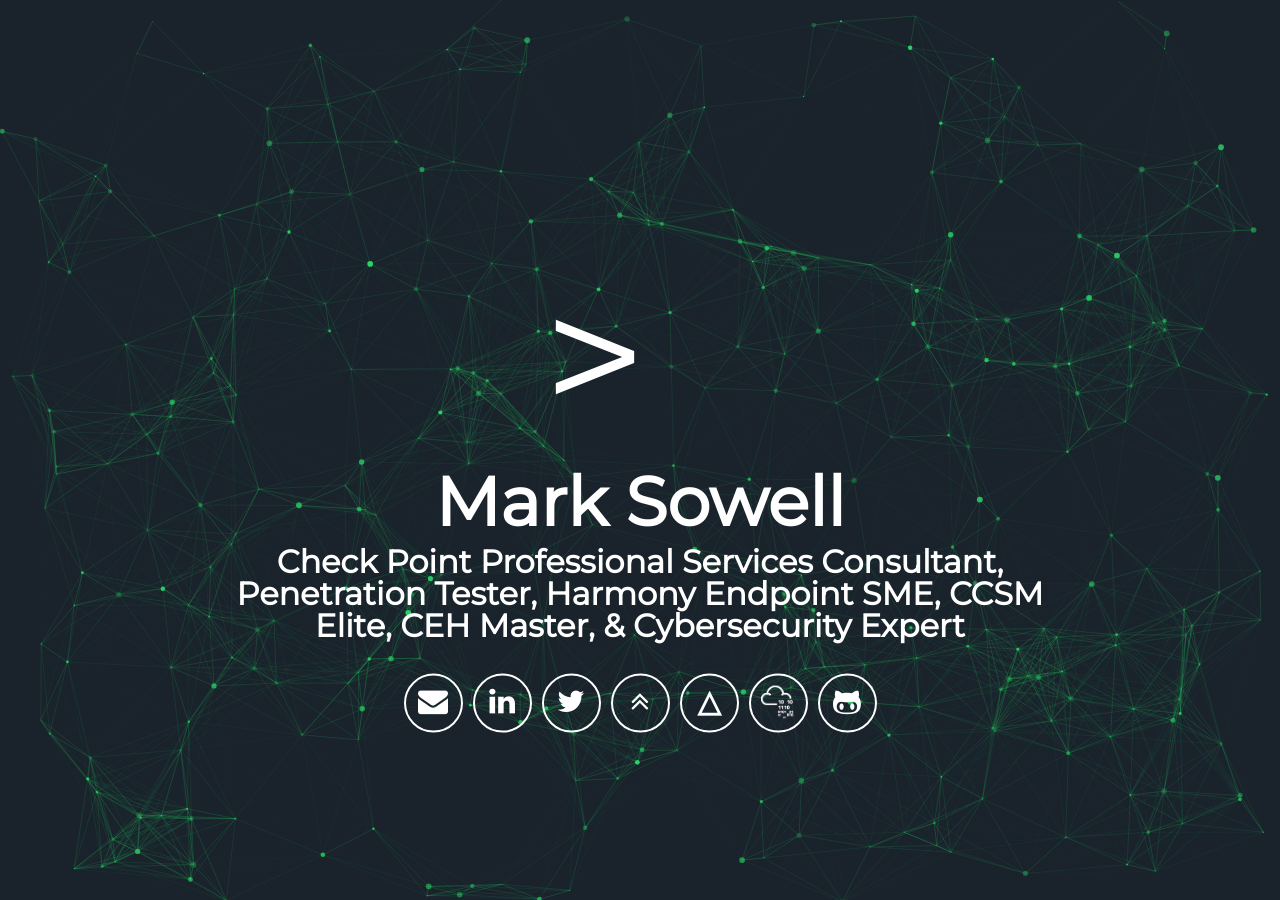
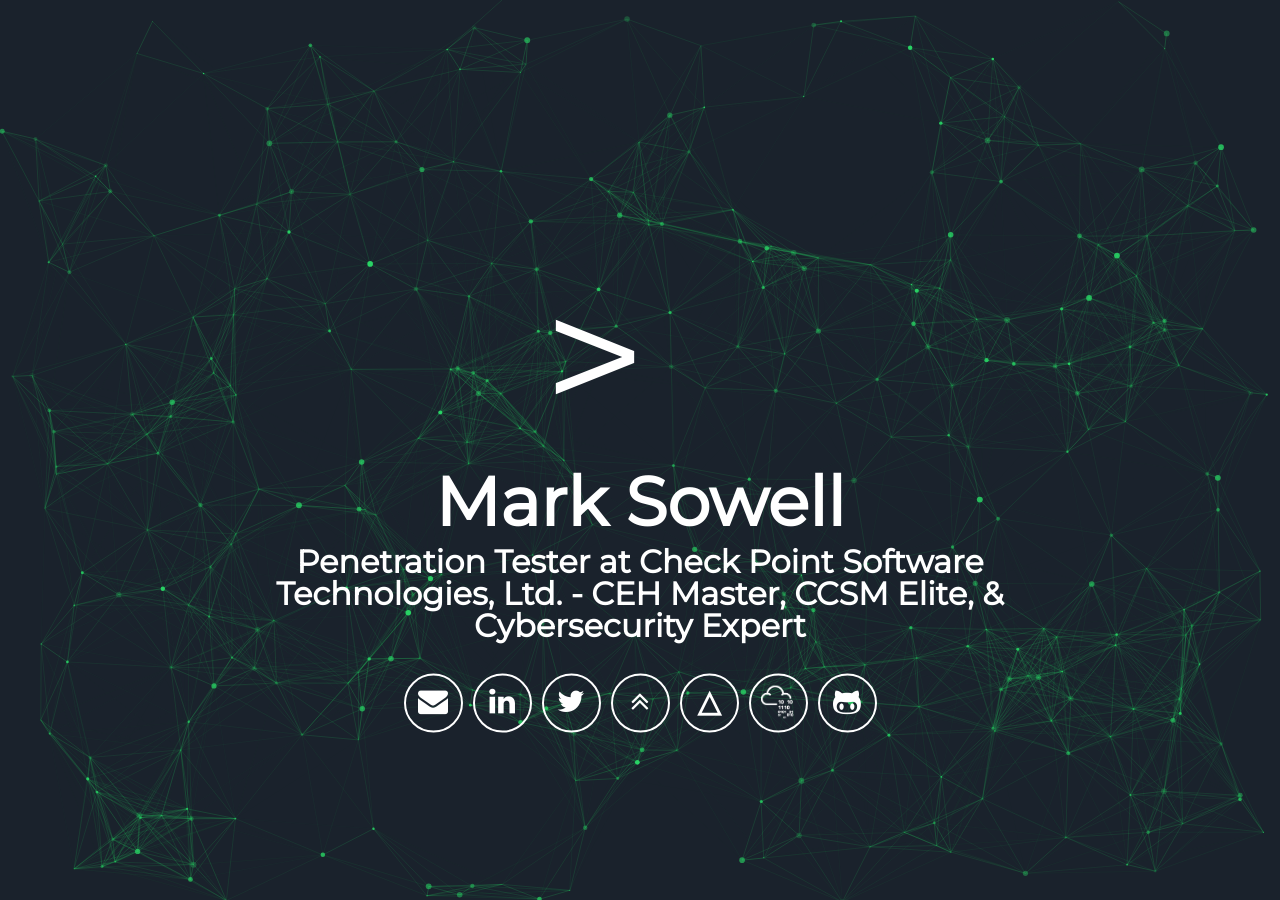
Before and after one commit to marksowell/marksowell-archive.github.io, a Jekyll site: the page built from index.html, in a window 1280 px wide. Built offline with Jekyll 4.4.1, drawn with Linux system fonts in a browser that asks for light colours; some web fonts are replaced.

Commit message:
Update header.html

```diff
--- a/_includes/header.html
+++ b/_includes/header.html
@@ -3,7 +3,7 @@
       <h1>
         <span style="font-size:180px;margin-bottom: 10px;color: white;font-weight: 200;">&gt;<span class="blinking">_</span></span>
         <span style="margin-bottom:10px;" class="site-title">{{ site.username }}</span>
-        <span style="margin:0 auto;max-width:80%;" class="site-description">Check Point Professional Services Consultant, Penetration Tester, Harmony Endpoint SME, CCSM Elite, CEH Master, & Cybersecurity Expert</span>
+        <span style="margin:0 auto;max-width:80%;" class="site-description">Penetration Tester at Check Point Software Technologies, Ltd. - CEH Master, CCSM Elite, & Cybersecurity Expert</span>
       </h1>
       <div class="header-icons">
         <a aria-label="Send Email" href="mailto:mark@marksowell.com" title="Send Email"><i class="icon fa fa-envelope"></i></a>
```
